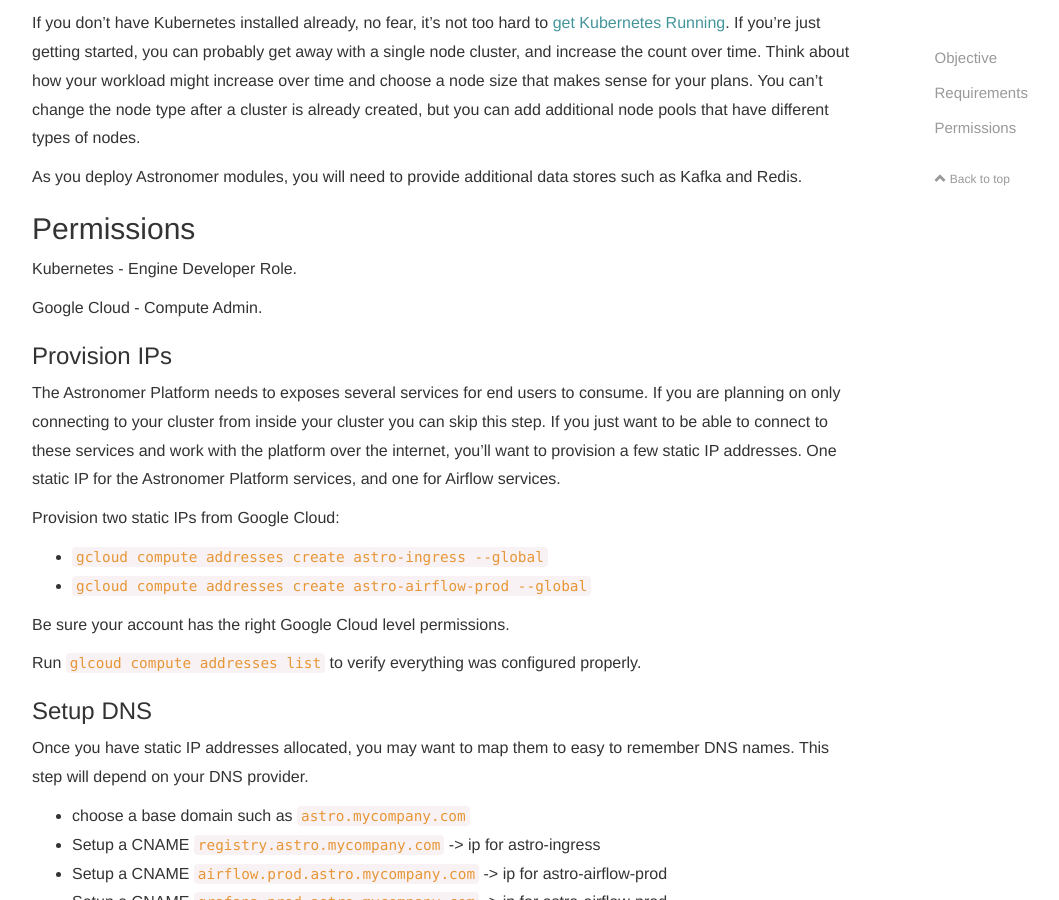
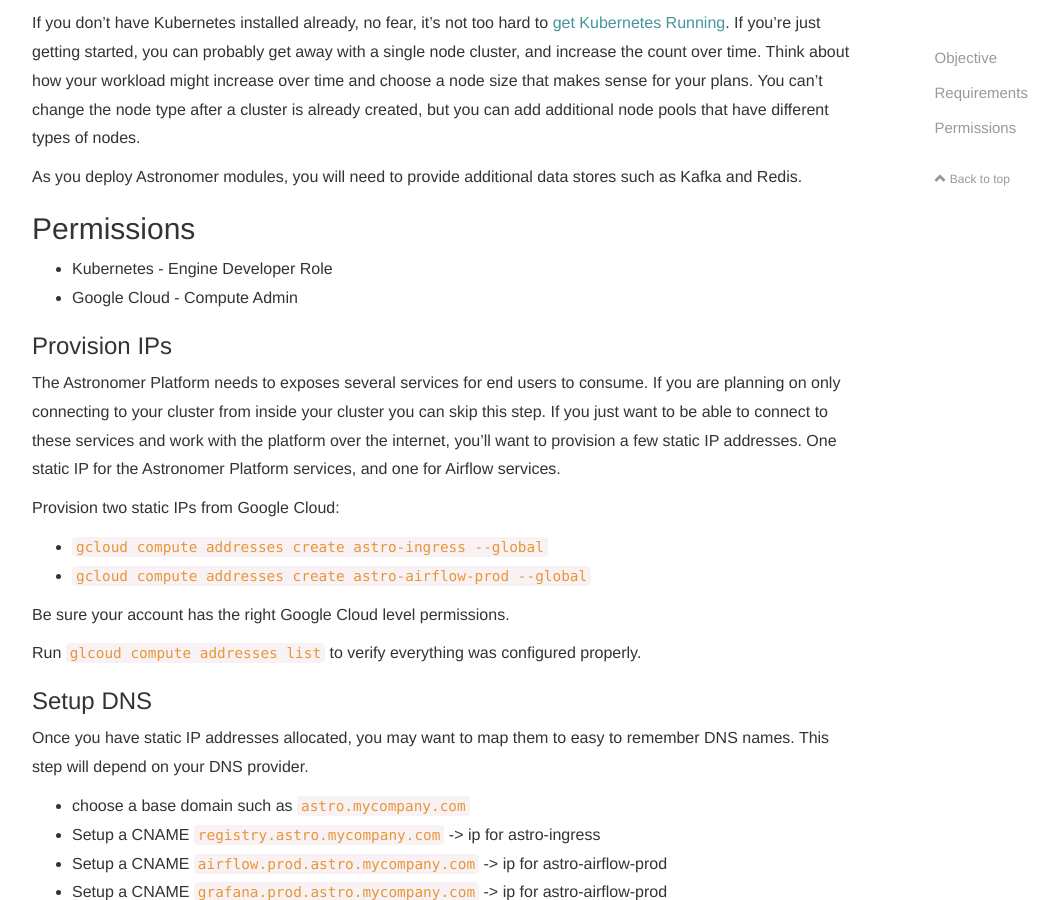
Before and after one commit to skynet/astronomer-ee, a Jekyll site: the page built from docs/pages/guides/google-cloud.md, in a window 1280 px wide and 900 px high, scrolled down 690 px. Shown: the whole window, without its empty margins (38-1097 px from the left). Built offline with Jekyll 4.4.1, drawn with Linux system fonts in a browser that asks for light colours; nearby versions of some CDN libraries; comment, search, counter and statistics services are not loaded.

Commit message:
Make permissions a list

```diff
--- a/docs/pages/guides/google-cloud.md
+++ b/docs/pages/guides/google-cloud.md
@@ -30,9 +30,8 @@ such as Kafka and Redis.
 
 ## Permissions
 
-Kubernetes - Engine Developer Role.
-
-Google Cloud - Compute Admin.
+- Kubernetes - Engine Developer Role
+- Google Cloud - Compute Admin
 
 
 ### Provision IPs
```
